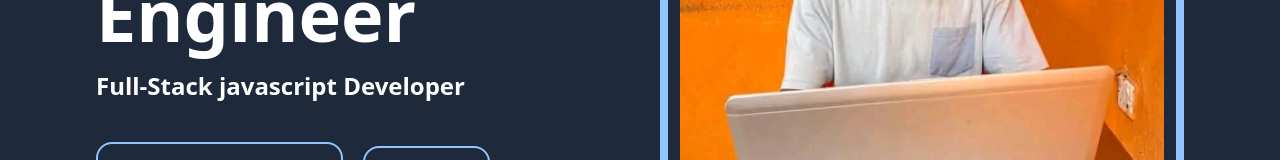
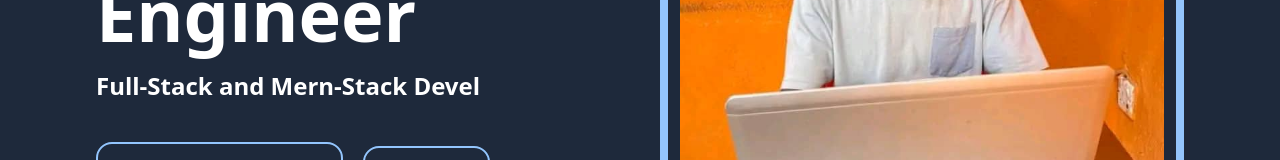
Before and after one commit to Alimisolution/portfolio, a React (Vite) app: page / in a window 1280 px wide. Shown: the part 436-596 px from the top of the page. Built offline with nearby package versions, Linux system fonts and the light colour scheme.

Commit message:
changed my resume

```diff
--- a/src/components/Hero.jsx
+++ b/src/components/Hero.jsx
@@ -1,7 +1,7 @@
 import  Typing from './Typing'
 function Hero() {
     const text2 = Typing('Software Engineer')
-    const text3 = Typing("Full-Stack javascript Developer")
+    const text3 = Typing("Full-Stack and Mern-Stack Developer")
     return (
      <div className="hero lg:grid grid-cols-2 items-center mt-28 md:mt-10 justify-center w-[100%] h-[100vh] gap-10 text-white px-4 md:px-24 pt-10" id="home">
         <div className="mx-auto text-center md:text-left">
@@ -9,7 +9,7 @@ function Hero() {
             <h1 className="font-bold text-4xl md:text-7xl mt-5">{text2}</h1>
             <h1 className="font-bold text-lg md:text-2xl mb-10 mt-5">{text3}</h1>
               <div className="space-y-1 flex items-center gap-5 justify-center md:justify-start">
-              <a href="/img/alimisolution.jpg" download className="border-2 border-blue-300 py-3 md:px-12 px-5 rounded-2xl text-sm ">Download My Resume</a>
+              <a href="/img/MY-RESUME.pdf" download className="border-2 border-blue-300 py-3 md:px-12 px-5 rounded-2xl text-sm ">Download My Resume</a>
                <div className="space-y-1 border-2 border-blue-300 py-2 sm:px-8 px-4 rounded-2xl">
               <a href="whatsapp://send?phone=+2348080755931">Hire Me</a>
             </div>
```
Also changed, not shown: public/img/alimisolution1.jpg (renamed from public/img/alimisolution.jpg), 1 other file (tests, documents, lock files or other folders).
